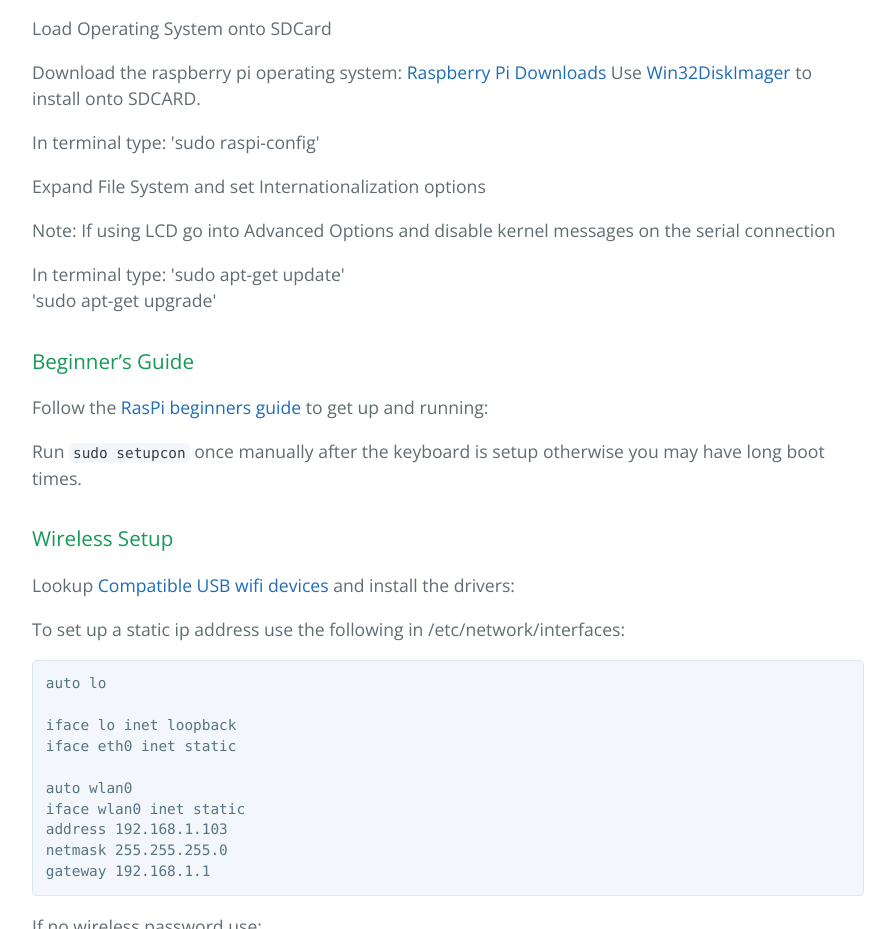
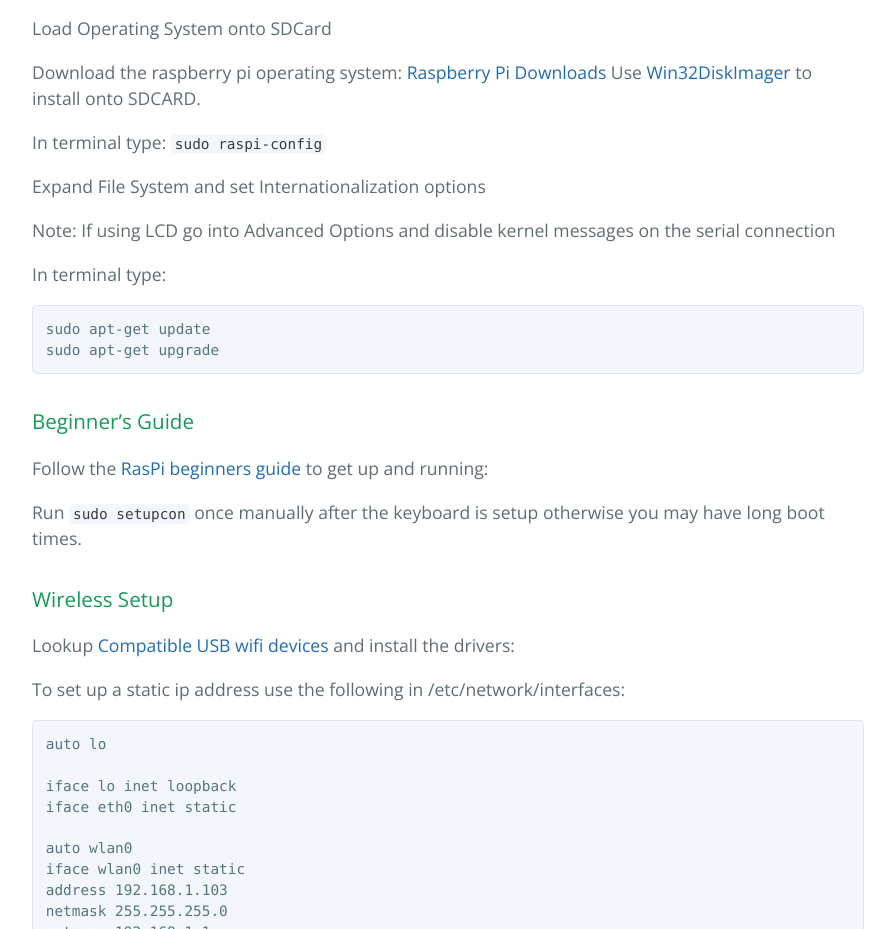
Before and after one commit to steve71/RasPiBrew, a plain HTML site: page index.html in a window 1280 px wide. Shown: the part 3369-4298 px from the top of the page, without its empty margins (192-1087 px from the left). Drawn offline with nearby package versions, Linux system fonts and the light colour scheme.

Commit message:
Create gh-pages branch via GitHub

```diff
--- a/index.html
+++ b/index.html
@@ -106,16 +106,17 @@
 
 <p>Download the raspberry pi operating system: <a href="http://www.raspberrypi.org/downloads">Raspberry Pi Downloads</a> Use <a href="http://www.softpedia.com/get/CD-DVD-Tools/Data-CD-DVD-Burning/Win32-Disk-Imager.shtml">Win32DiskImager</a> to install onto SDCARD. </p>
 
-<p>In terminal type:
-    'sudo raspi-config'</p>
+<p>In terminal type: <code>sudo raspi-config</code></p>
 
 <p>Expand File System and set Internationalization options</p>
 
 <p>Note: If using LCD go into Advanced Options and disable kernel messages on the serial connection</p>
 
-<p>In terminal type:
-    'sudo apt-get update'<br>
-    'sudo apt-get upgrade'</p>
+<p>In terminal type:</p>
+
+<pre><code>sudo apt-get update
+sudo apt-get upgrade
+</code></pre>
 
 <h3>
 <a id="beginners-guide" class="anchor" href="#beginners-guide" aria-hidden="true"><span class="octicon octicon-link"></span></a>Beginner’s Guide</h3>
```
Also changed, not shown: params.json (+1 -1 lines).
